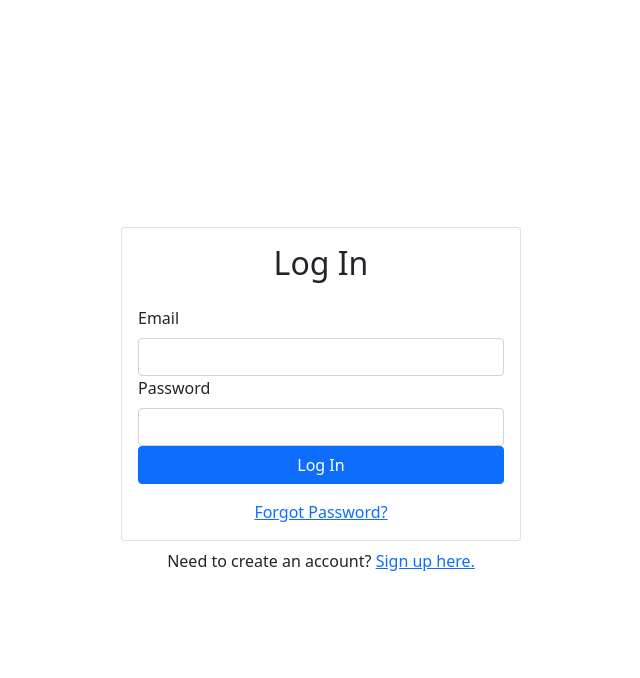
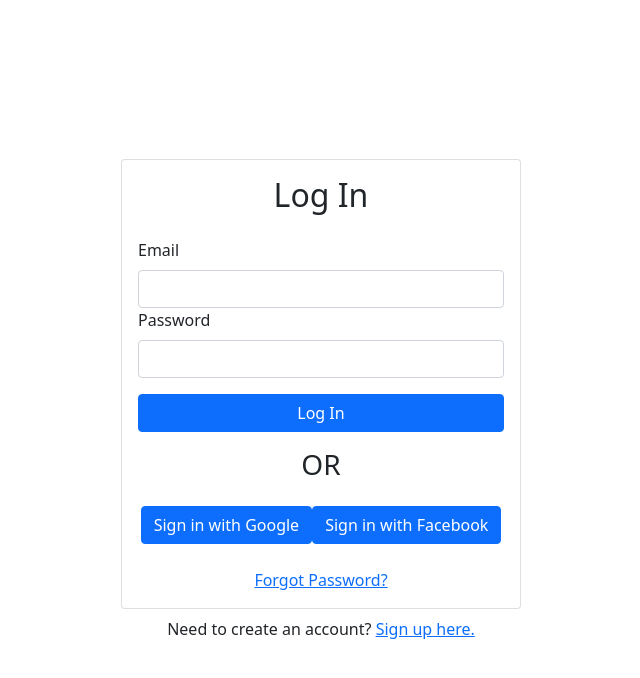
Before and after one commit to jlstern3/carve, a React (Create React App) app in the folder client/: page /login in a window 1280 px wide. Shown: the top 678 px of the page, without its empty margins (319-959 px from the left). Built offline with nearby package versions, Linux system fonts and the light colour scheme; no server answers.

Commit message:
Successful user registration w/ Google

```diff
--- a/client/src/App.js
+++ b/client/src/App.js
@@ -1,11 +1,11 @@
-import React, { useState } from 'react';
+import React from 'react';
 // import { Router } from '@reach/router';
 // import Login from './components/Login';
 // import RegisterUser from './components/RegisterUser';
 import Signup from './components/Signup';
 import { Container } from 'react-bootstrap';
 import AuthProvider from './contexts/AuthContext';
-import { BrowserRouter as Router, Routes, Route, Link, Navigate, Outlet, useRoutes } from 'react-router-dom';
+import { BrowserRouter as Router, Routes, Route } from 'react-router-dom';
 import Dashboard from './components/Dashboard';
 import Login from './components/Login';
 import PrivateRoute from './components/PrivateRoute';
--- a/client/src/components/Login.js
+++ b/client/src/components/Login.js
@@ -6,7 +6,7 @@ import { Link, useNavigate } from "react-router-dom"
 export default function Login() {
     const emailRef = useRef()
     const passwordRef = useRef()
-    const { login } = useAuth()
+    const { login, googleLogin } = useAuth()
     const [error, setError] = useState("")
     const [loading, setLoading] = useState(false)
     const navigate = useNavigate()
@@ -42,15 +42,24 @@ export default function Login() {
                             <Form.Control type="password" ref={passwordRef} required />
                         </Form.Group>
                         {/* disable button when loading so user can't resubmit form and create multiple accounts */}
-                        <Button disabled={loading} type="submit" className="w-100">Log In</Button>
+                        <Button disabled={loading} type="submit" className="w-100 mt-3">Log In</Button>
                     </Form>
+                    <div className="text-center">
+                        <h3 className="mt-3 mb-3">OR</h3>
+                        <Button type="submit" disabled={loading}
+                            className="w-40 mb-2 mt-2"
+                            onClick={googleLogin}>Sign in with Google</Button>
+                        <Button type="submit"
+                            disabled={loading}
+                            className="w-40 mb-2 mt-2 mr-2">Sign in with Facebook</Button>
+                    </div>
                     <div className="w-100 text-center mt-3">
                         <Link to="/forgot-password">Forgot Password?</Link>
                     </div>
                 </Card.Body>
             </Card>
             <div className="w-100 text-center mt-2">
-                Need to create an account? <Link to = "/signup">Sign up here. </Link>
+                Need to create an account? <Link to="/signup">Sign up here. </Link>
             </div>
         </div>
     )
--- a/client/src/contexts/AuthContext.js
+++ b/client/src/contexts/AuthContext.js
@@ -25,7 +25,6 @@ export default function AuthProvider({ children }) {
         firebase.auth().signInWithPopup(provider)
             .then(result => {
                 const user = result.user;
-                document.write(`Hello ${user.displayName}!  You've successfully logged in using your Google account.`);
                 console.log(user)
             })
             .catch(console.log)
```
